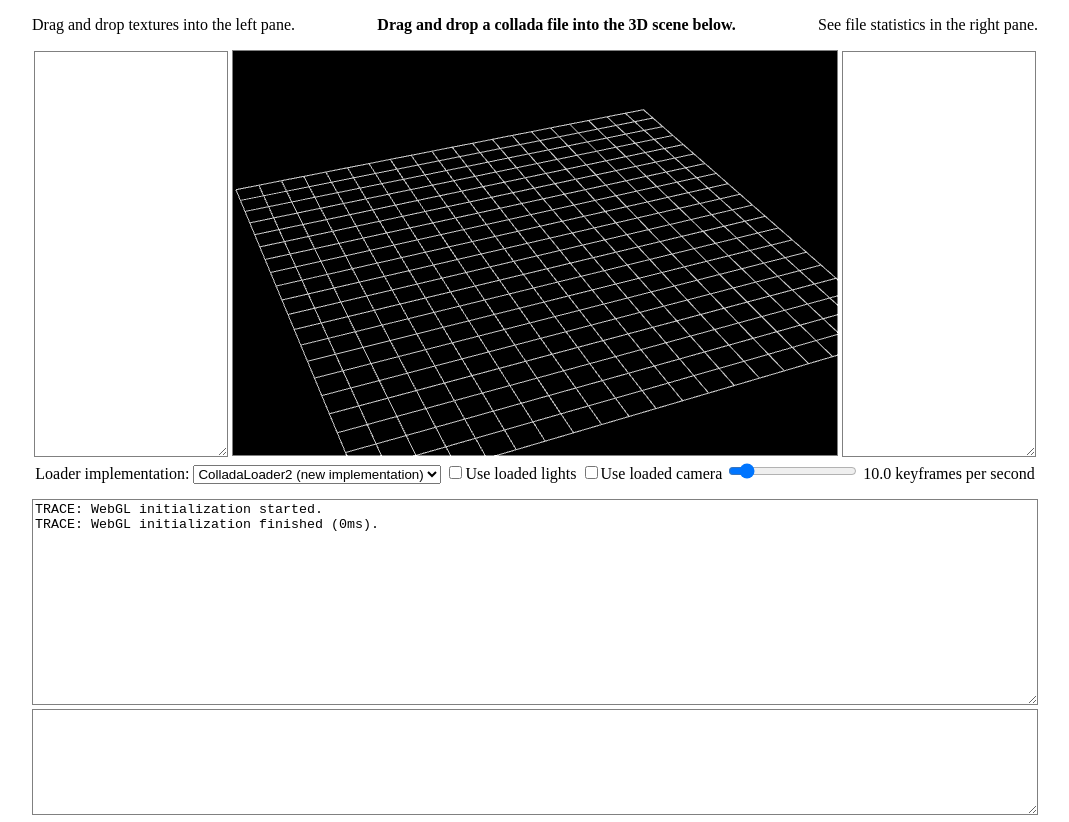
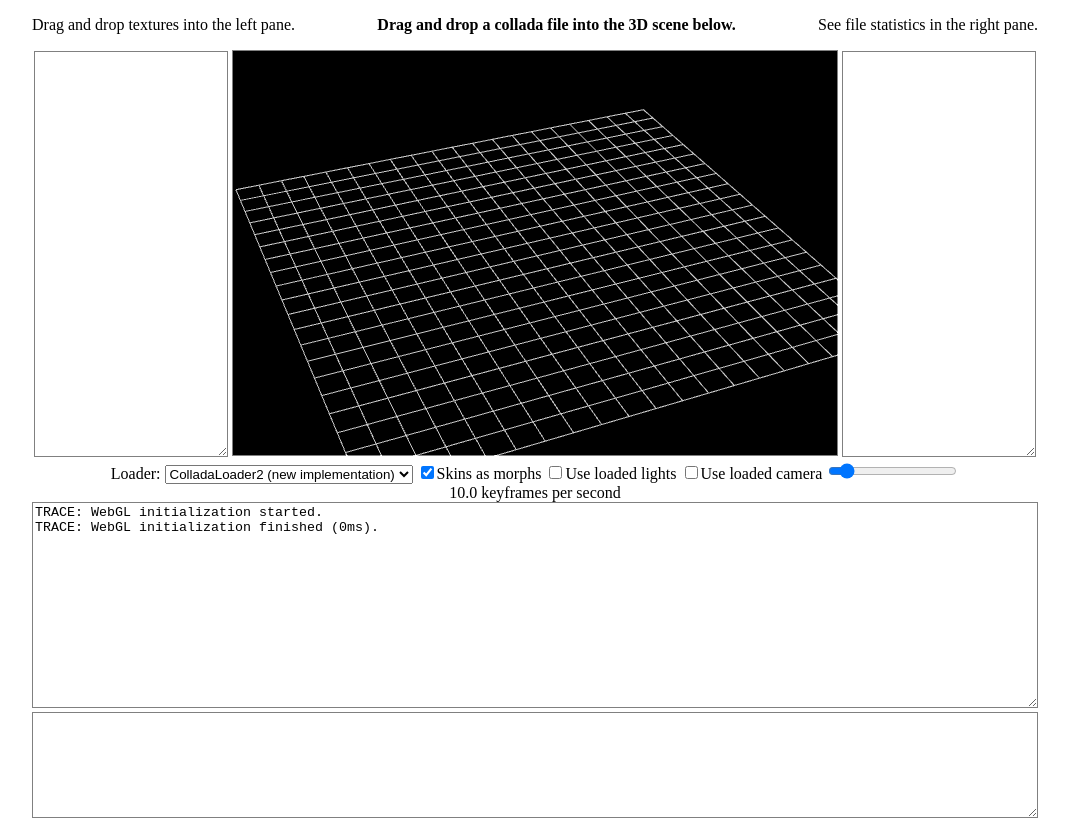
Before and after one commit to rmx/threejs-collada, a website: page view.html in a window 1280 px wide. Shown: the whole page, without its empty margins (105-1174 px from the left). Drawn offline with Linux system fonts and the light colour scheme.

Commit message:
Add an option to convert skins to morphs in the UI

```diff
--- a/view.html
+++ b/view.html
@@ -81,12 +81,13 @@
     </div>
     <br />
     <div class="optionbar">
-        <div class="optionelement" id="implementationLabel" >Loader implementation:</div>
+        <div class="optionelement" id="implementationLabel" >Loader:</div>
         <select id="loader_type" class="optionelement">
           <option>ColladaLoader (threejs r55)</option>
           <option selected>ColladaLoader2 (new implementation)</option>
           <option>JSONLoader (threejs r55)</option>
         </select>
+        <input class="optionelement" id="skin_to_morph" type="checkbox" name="skin_to_morph" value="SkinToMorph" checked />Skins as morphs
         <input class="optionelement" id="use_lights" type="checkbox" name="use_lights" value="UseLights" />Use loaded lights
         <input class="optionelement" id="use_camera" type="checkbox" name="use_camera" value="UseCamera" />Use loaded camera
         <input class="optionelement" id="kps" type="range" value="10" min="1" max="99" />
--- a/view.js
+++ b/view.js
@@ -171,6 +171,7 @@ function onFileLoaded(ev) {
             var loader = new ColladaLoader2();
             loader.options.localImageMode = true;
             loader.options.verboseMessages = true;
+            loader.options.convertSkinsToMorphs = document.getElementById( 'skin_to_morph' ).checked;
             loader.addChachedTextures(imageCache)
             loader.setLog(function(msg, type) {logMessage(ColladaLoader2.messageTypes[type] + ": " + msg); } );
             loadCOLLADAFile(data, loader);
```
